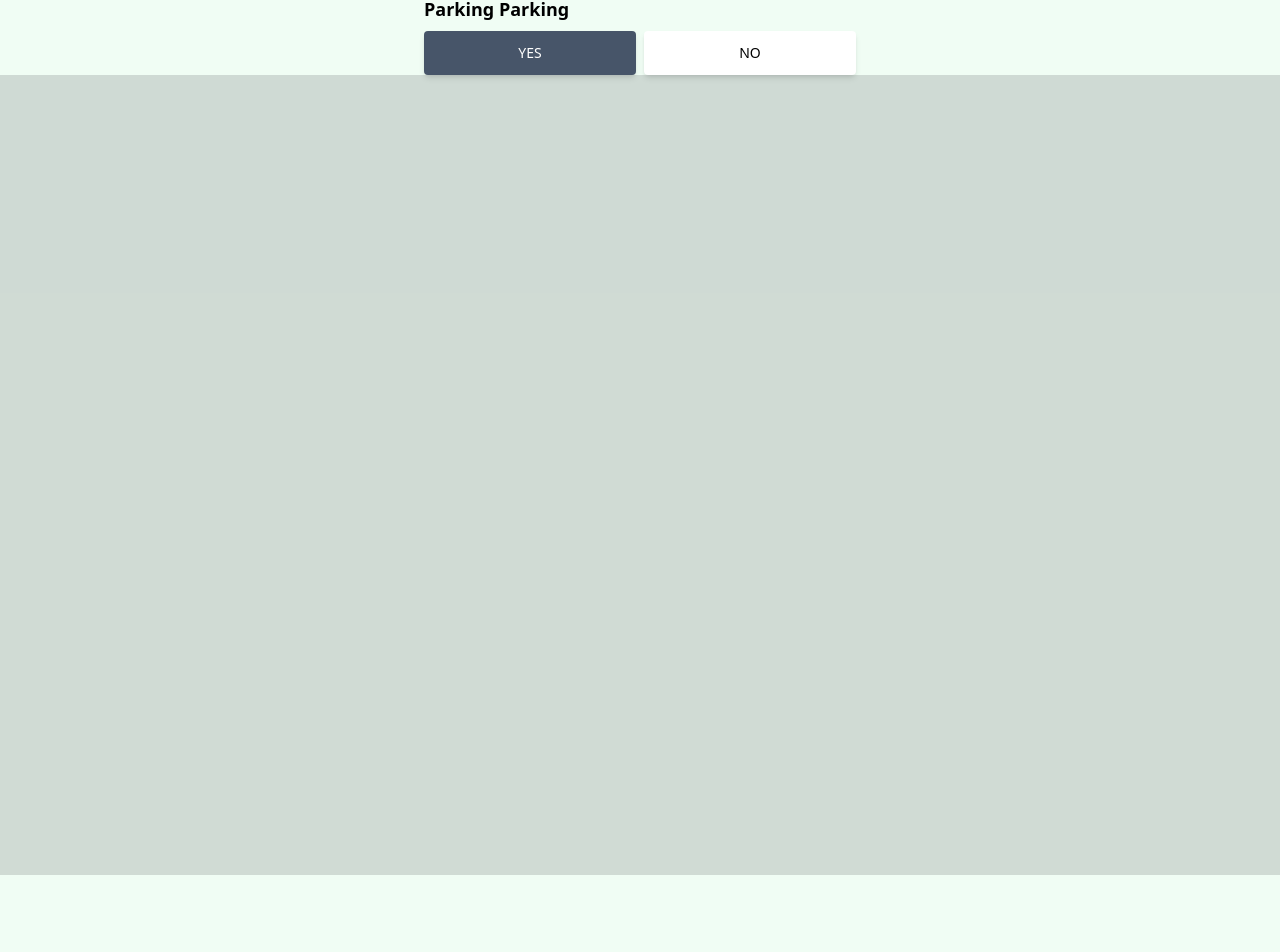
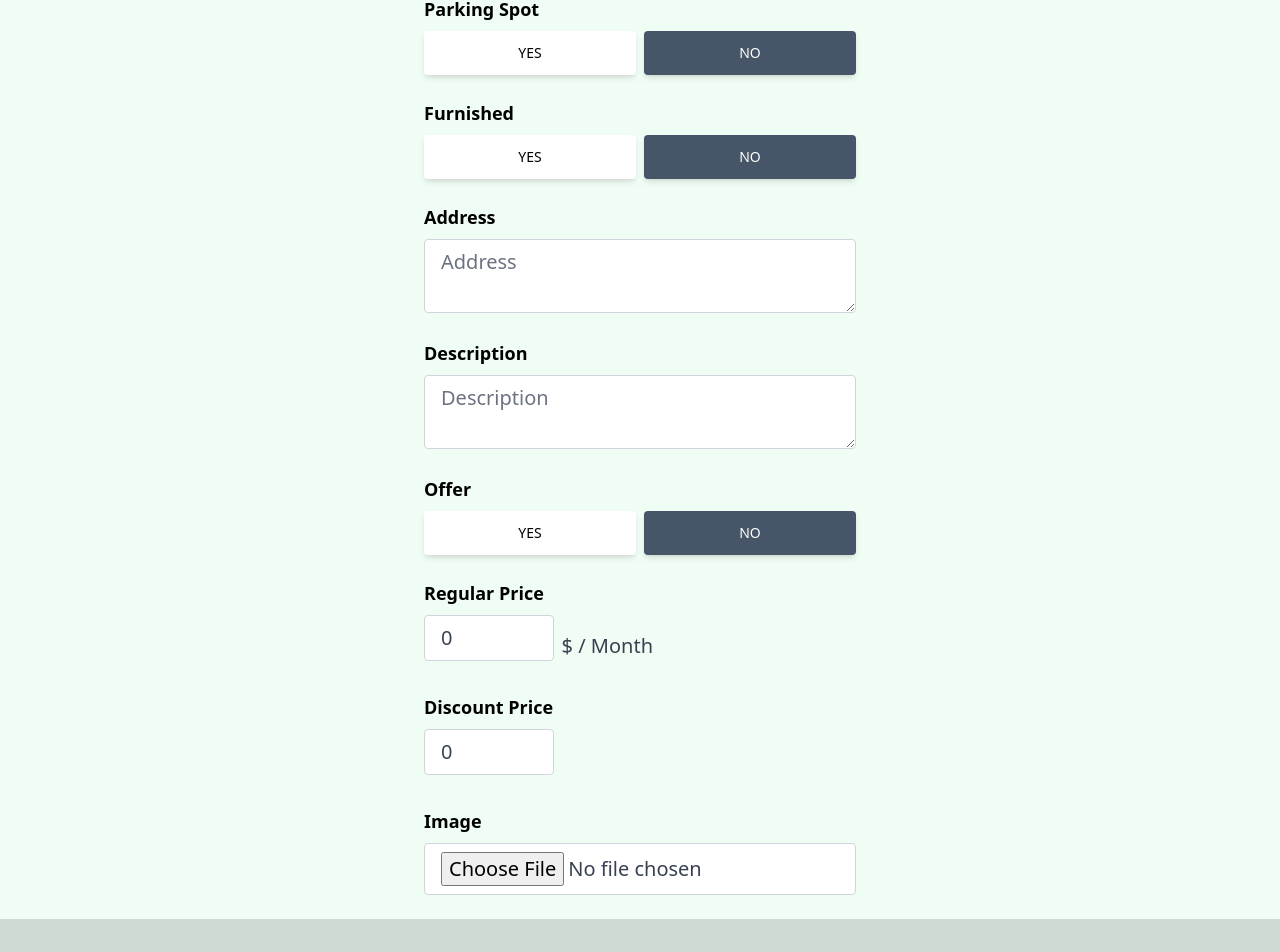
Before and after one commit to bisharr/realstateapp, a React (Create React App) app: page /create-listing in a window 1280 px wide. Shown: the part 470-1422 px from the top of the page. Before the commit the page ends 1345 px from the top, so only its background shows below. Built offline with nearby package versions, Linux system fonts and the light colour scheme; no server answers.

Commit message:
still developing create list page

```diff
--- a/src/pages/CreateListing.jsx
+++ b/src/pages/CreateListing.jsx
@@ -7,9 +7,29 @@ function CreateListing() {
     name: "",
     bedrooms: 1,
     bathrooms: 1,
-    parking: "yes",
+    parking: false,
+    furnished: false,
+    address: "",
+    description: "",
+    offer: false,
+    regularPrice: 0,
+    discountPrice: 0,
+    image: [],
   });
-  const { type, name, bedrooms, bathrooms, parking } = formData;
+  const {
+    type,
+    name,
+    bedrooms,
+    bathrooms,
+    parking,
+    furnished,
+    address,
+    description,
+    offer,
+    regularPrice,
+    discountPrice,
+    image,
+  } = formData;
 
   function onchange() {
     setFormdata((prevS) => ({
@@ -20,7 +40,13 @@ function CreateListing() {
   function onparking() {
     setFormdata((prevS) => ({
       ...prevS,
-      parking: prevS.parking === "no" ? "yes" : "no",
+      parking: prevS.parking === false ? true : false,
+    }));
+  }
+  function onfurnished() {
+    setFormdata((prevS) => ({
+      ...prevS,
+      furnished: prevS.furnished === false ? true : false,
     }));
   }
   return (
@@ -104,14 +130,14 @@ function CreateListing() {
           </div>
         </div>
         {/* parking */}
-        <p className="text-lg mt-6 font-semibold">Parking Parking</p>
+        <p className="text-lg mt-6 font-semibold">Parking Spot</p>
         <div className="flex mt-2 items-center gap-2">
           <button
             type="button"
-            id="yes"
+            id="parking"
             value={parking}
             className={`px-7 py-3 font-medium text-sm  shadow-md uppercase rounded hover:shadow-lg focus:shadow-lg active:shadow-lg transition-all duration-150 ease-in-out w-full text-center ${
-              parking === "yes"
+              parking === true
                 ? "bg-slate-600 text-white"
                 : "bg-white text-black"
             }`}
@@ -124,7 +150,7 @@ function CreateListing() {
             id="no"
             value={parking}
             className={`px-7 py-3 font-medium text-sm  shadow-md uppercase rounded hover:shadow-lg focus:shadow-lg active:shadow-lg transition-all duration-150 ease-in-out w-full text-center ${
-              parking === "no"
+              parking === false
                 ? "bg-slate-600 text-white"
                 : "bg-white text-black"
             }`}
@@ -133,6 +159,163 @@ function CreateListing() {
             No
           </button>
         </div>
+        {/* furnished */}
+        <p className="text-lg mt-6 font-semibold">Furnished</p>
+        <div className="flex mt-2 items-center gap-2">
+          <button
+            type="button"
+            id="yes"
+            value={furnished}
+            className={`px-7 py-3 font-medium text-sm  shadow-md uppercase rounded hover:shadow-lg focus:shadow-lg active:shadow-lg transition-all duration-150 ease-in-out w-full text-center ${
+              furnished === true
+                ? "bg-slate-600 text-white"
+                : "bg-white text-black"
+            }`}
+            onClick={onfurnished}
+          >
+            YES
+          </button>
+          <button
+            type="button"
+            id="no"
+            value={furnished}
+            className={`px-7 py-3 font-medium text-sm  shadow-md uppercase rounded hover:shadow-lg focus:shadow-lg active:shadow-lg transition-all duration-150 ease-in-out w-full text-center ${
+              furnished === false
+                ? "bg-slate-600 text-white"
+                : "bg-white text-black"
+            }`}
+            onClick={onfurnished}
+          >
+            No
+          </button>
+        </div>
+        {/* Address */}
+        <p className="text-lg mt-6 font-semibold">Address</p>
+        <div>
+          <textarea
+            id="address"
+            placeholder="Address"
+            value={address}
+            required
+            onChange={(e) =>
+              setFormdata((prevS) => ({
+                ...prevS,
+                address: e.target.value,
+              }))
+            }
+            className="w-full px-4 py-2 text-xl text-gray-700 bg-white border border-gray-300 rounded transition-all ease-in-out mt-2 focus:textgray-700 focus:bg-white focus:border-slate-600 focus:outline-none disabled:bg-gray-100 disabled:cursor-not-allowed disabled:text-gray-400 disabled:border-gray-300 mb-2 "
+          />
+        </div>
+        {/* Description */}
+        <p className="text-lg mt-3 font-semibold">Description</p>
+        <div>
+          <textarea
+            id="description"
+            placeholder="Description"
+            value={description}
+            required
+            onChange={(e) =>
+              setFormdata((prevS) => ({
+                ...prevS,
+                description: e.target.value,
+              }))
+            }
+            className="w-full px-4 py-2 text-xl text-gray-700 bg-white border border-gray-300 rounded transition-all ease-in-out mt-2 focus:textgray-700 focus:bg-white focus:border-slate-600 focus:outline-none disabled:bg-gray-100 disabled:cursor-not-allowed disabled:text-gray-400 disabled:border-gray-300 mb-2 "
+          />
+        </div>
+        {/* Offer */}
+        <p className="text-lg mt-3 font-semibold">Offer</p>
+        <div className="flex mt-2 items-center gap-2">
+          <button
+            type="button"
+            id="yes"
+            value={offer}
+            className={`px-7 py-3 font-medium text-sm  shadow-md uppercase rounded hover:shadow-lg focus:shadow-lg active:shadow-lg transition-all duration-150 ease-in-out w-full text-center ${
+              offer === true ? "bg-slate-600 text-white" : "bg-white text-black"
+            }`}
+            onClick={() =>
+              setFormdata((prevS) => ({
+                ...prevS,
+                offer: !prevS.offer,
+              }))
+            }
+          >
+            YES
+          </button>
+          <button
+            type="button"
+            id="no"
+            value={offer}
+            className={`px-7 py-3 font-medium text-sm  shadow-md uppercase rounded hover:shadow-lg focus:shadow-lg active:shadow-lg transition-all duration-150 ease-in-out w-full text-center ${
+              formData.offer === false
+                ? "bg-slate-600 text-white"
+                : "bg-white text-black"
+            }`}
+            onClick={() =>
+              setFormdata((prevS) => ({
+                ...prevS,
+                offer: !prevS.offer,
+              }))
+            }
+          >
+            No
+          </button>
+        </div>
+        {/* Regular Price */}
+        <p className="text-lg mt-6 font-semibold">Regular Price</p>
+        <div className="flex items-center gap-2">
+          <input
+            type="number"
+            id="regularPrice"
+            value={regularPrice}
+            onChange={(e) =>
+              setFormdata((prevS) => ({
+                ...prevS,
+                regularPrice: e.target.value,
+              }))
+            }
+            min={1}
+            max={750000000}
+            required
+            className="w-[30%] px-4 py-2 text-xl text-gray-700 bg-white border border-gray-300 rounded transition-all ease-in-out mt-2 focus:textgray-700 focus:bg-white focus:border-slate-600 focus:outline-none disabled:bg-gray-100 disabled:cursor-not-allowed disabled:text-gray-400 disabled:border-gray-300 mb-6 "
+          />
+          <p className="text-xl text-gray-700">$ / Month</p>
+        </div>
+        {/* Discount Price */}
+        <p className="text-lg mt-2 font-semibold">Discount Price</p>
+        <div>
+          <input
+            type="number"
+            id="discountPrice"
+            value={discountPrice}
+            onChange={(e) =>
+              setFormdata((prevS) => ({
+                ...prevS,
+                discountPrice: e.target.value,
+              }))
+            }
+            min={1}
+            max={750000000}
+            className="w-[30%] px-4 py-2 text-xl text-gray-700 bg-white border border-gray-300 rounded transition-all ease-in-out mt-2 focus:textgray-700 focus:bg-white focus:border-slate-600 focus:outline-none disabled:bg-gray-100 disabled:cursor-not-allowed disabled:text-gray-400 disabled:border-gray-300 mb-6 "
+          />
+        </div>
+        {/* Image Price */}
+        <p className="text-lg mt-2 font-semibold">Image</p>
+        <div>
+          <input
+            type="file"
+            id="image"
+            value={image}
+            accept=".jpg,.png,.jpeg"
+            onChange={(e) =>
+              setFormdata((prevS) => ({
+                ...prevS,
+                image: e.target.files[0],
+              }))
+            }
+            className="w-full px-4 py-2 text-xl text-gray-700 bg-white border border-gray-300 rounded transition-all ease-in-out mt-2 focus:textgray-700 focus:bg-white focus:border-slate-600 focus:outline-none disabled:bg-gray-100 disabled:cursor-not-allowed disabled:text-gray-400 disabled:border-gray-300 mb-6 "
+          />
+        </div>
       </form>
     </main>
   );
```
